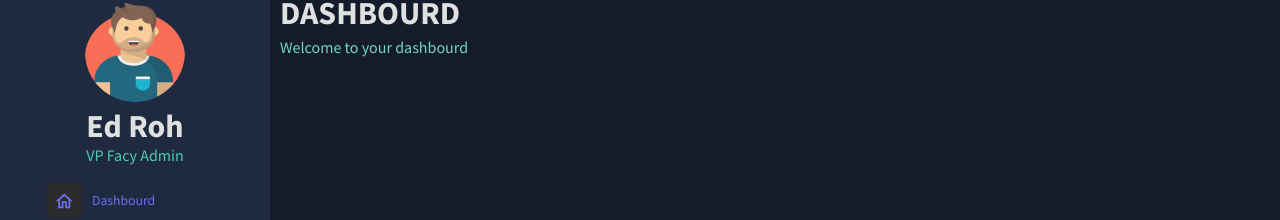
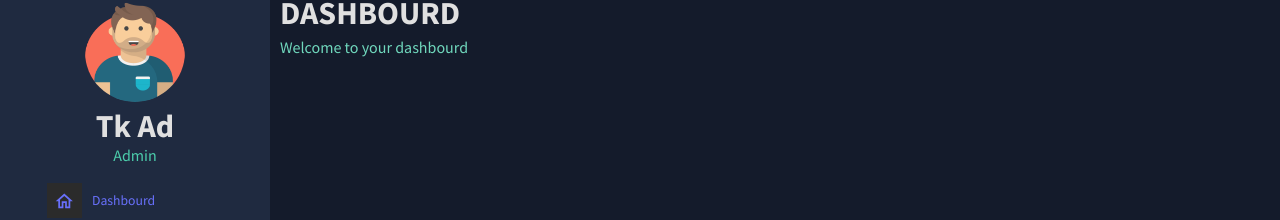
Before and after one commit to Tarek-989/React-Admin-Dashboard-App, a React (Create React App) app in the folder react-admin/: page / in a window 1280 px wide. Shown: the part 85-305 px from the top of the page. Built offline with nearby package versions, Linux system fonts and the light colour scheme.

Commit message:
change the name and  role

```diff
--- a/react-admin/src/App.tsx
+++ b/react-admin/src/App.tsx
@@ -1,6 +1,6 @@
 import React from "react";
 import { ColorModeContext, useMode } from "./theme";
-import { CssBaseline, Theme, ThemeProvider } from "@mui/material";
+import { Box, CssBaseline, Theme, ThemeProvider } from "@mui/material";
 import { SideBar, TopBar } from "./pages/global";
 import { Route, Routes } from "react-router-dom";
 import { DashboardContainer } from "./pages/dashboard/DashboardContainer";
@@ -19,9 +19,9 @@ export const App: React.FC = () => {
 		<ColorModeContext.Provider value={colorMode as { toggleColorMode: () => void; }}>
 			<ThemeProvider theme={theme as Theme}>
 				<CssBaseline />
-				<div className="app">
+				<Box className="app">
 					<SideBar />
-					<main className="content">
+					<Box className="content">
 						<TopBar />
 						<Routes>
 							<Route path="/" element={<DashboardContainer />} />
@@ -36,8 +36,8 @@ export const App: React.FC = () => {
 							{/* <Route path="/line" element={<LineContainer />} /> */}
 							{/* <Route path="/geography" element={<GeographyContainer />} /> */}
 						</Routes>
-					</main>
-				</div>
+					</Box>
+				</Box>
 			</ThemeProvider>
 		</ColorModeContext.Provider>
 	);
--- a/react-admin/src/pages/global/SideBar.tsx
+++ b/react-admin/src/pages/global/SideBar.tsx
@@ -91,13 +91,13 @@ export const SideBar: React.FC = () => {
 									fontWeight='bold'
 									mt={0.625}
 								>
-									Ed Roh
+									Tk Ad
 								</Typography>
 								<Typography
 									variant='h5'
 									color={colors.greenAccent[500]}
 								>
-									VP Facy Admin
+									Admin
 								</Typography>
 							</Box>
 						</Box>
```
